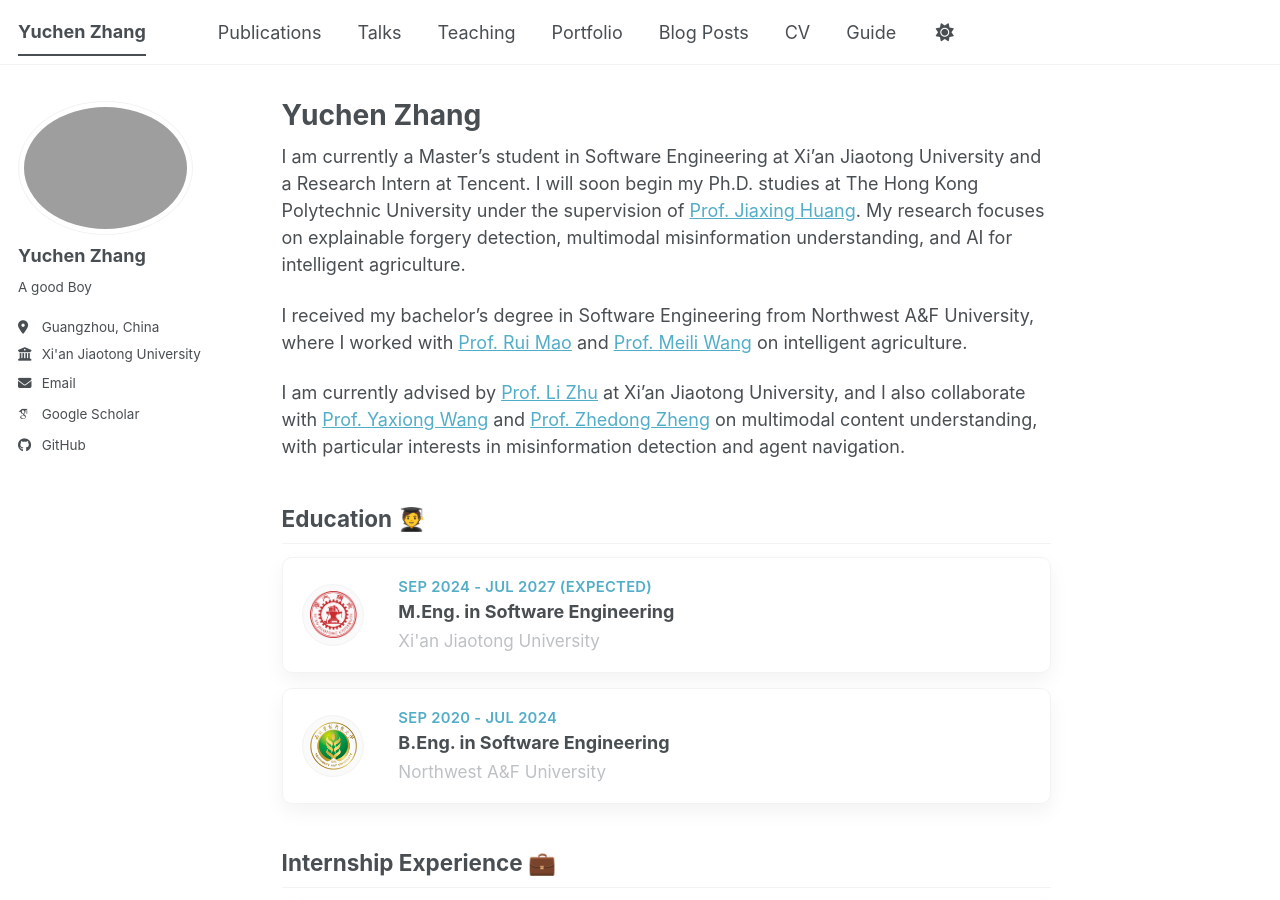
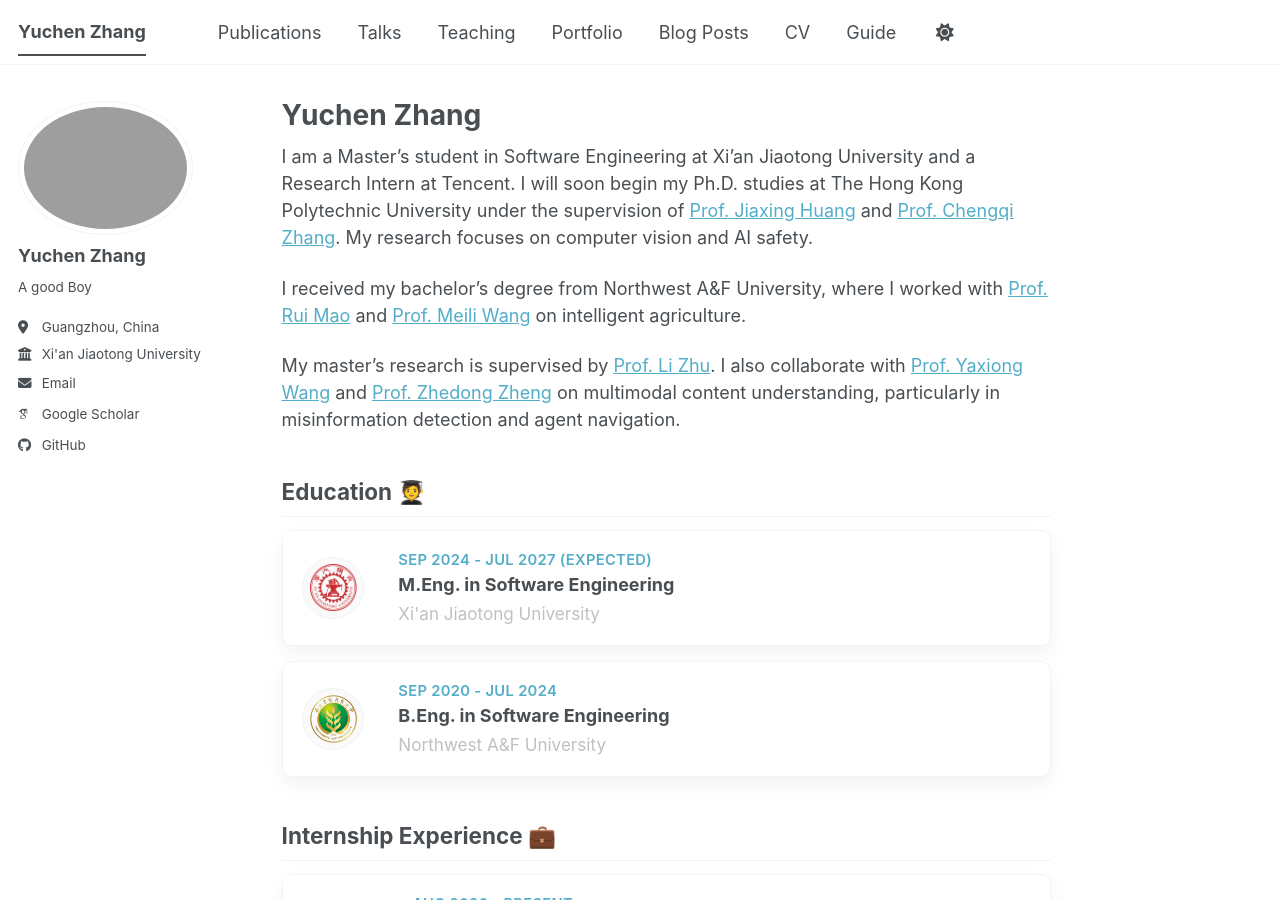
Before and after one commit to YcZhangSing/YcZhangSing.github.io, a Jekyll site: the page built from _pages/about.md, in a window 1280 px wide and 900 px high. Built offline with Jekyll 4.4.1, drawn with Linux system fonts in a browser that asks for light colours; some web fonts are replaced; a script bundle is joined from its source files by our own code; library files that are not in the unit come from our copies.

Commit message:
Update about page bio

```diff
--- a/_pages/about.md
+++ b/_pages/about.md
@@ -7,11 +7,11 @@ redirect_from:
   - /about.html
 ---
 
-I am currently a Master's student in Software Engineering at Xi'an Jiaotong University and a Research Intern at Tencent. I will soon begin my Ph.D. studies at The Hong Kong Polytechnic University under the supervision of [Prof. Jiaxing Huang](https://jxhuang0508.github.io). My research focuses on explainable forgery detection, multimodal misinformation understanding, and AI for intelligent agriculture.
+I am a Master's student in Software Engineering at Xi'an Jiaotong University and a Research Intern at Tencent. I will soon begin my Ph.D. studies at The Hong Kong Polytechnic University under the supervision of [Prof. Jiaxing Huang](https://jxhuang0508.github.io) and [Prof. Chengqi Zhang](https://chengqi-zhang.github.io). My research focuses on computer vision and AI safety.
 
-I received my bachelor's degree in Software Engineering from Northwest A&F University, where I worked with [Prof. Rui Mao](https://cie.nwsuaf.edu.cn/szdw/fjs/2008116098/index.htm) and [Prof. Meili Wang](https://cie.nwsuaf.edu.cn/szdw/js/2012110003/index.htm) on intelligent agriculture.
+I received my bachelor's degree from Northwest A&F University, where I worked with [Prof. Rui Mao](https://cie.nwsuaf.edu.cn/szdw/fjs/2008116098/index.htm) and [Prof. Meili Wang](https://cie.nwsuaf.edu.cn/szdw/js/2012110003/index.htm) on intelligent agriculture.
 
-I am currently advised by [Prof. Li Zhu](https://gr.xjtu.edu.cn/web/zhuli) at Xi'an Jiaotong University, and I also collaborate with [Prof. Yaxiong Wang](https://faculty.hfut.edu.cn/~bAb2ea/zh_CN/) and [Prof. Zhedong Zheng](https://www.zdzheng.xyz/) on multimodal content understanding, with particular interests in misinformation detection and agent navigation.
+My master's research is supervised by [Prof. Li Zhu](https://gr.xjtu.edu.cn/web/zhuli). I also collaborate with [Prof. Yaxiong Wang](https://faculty.hfut.edu.cn/~bAb2ea/zh_CN/) and [Prof. Zhedong Zheng](https://www.zdzheng.xyz/) on multimodal content understanding, particularly in misinformation detection and agent navigation.
 
 
 ## Education 🧑‍🎓
```
